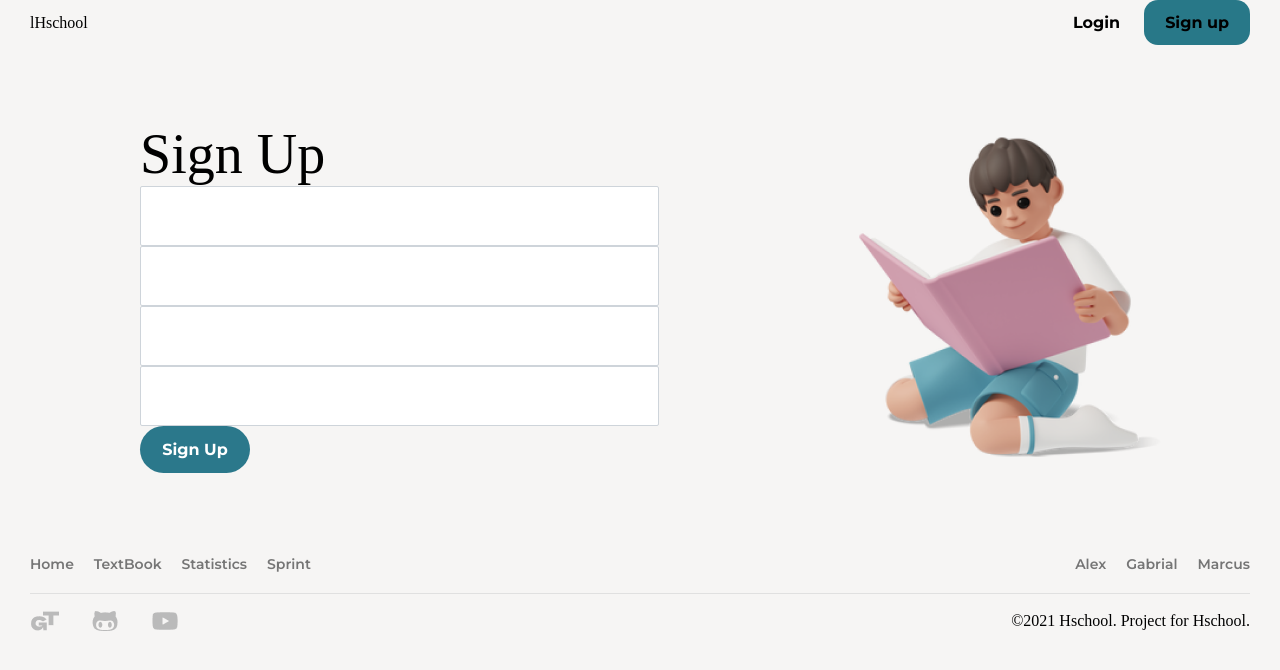
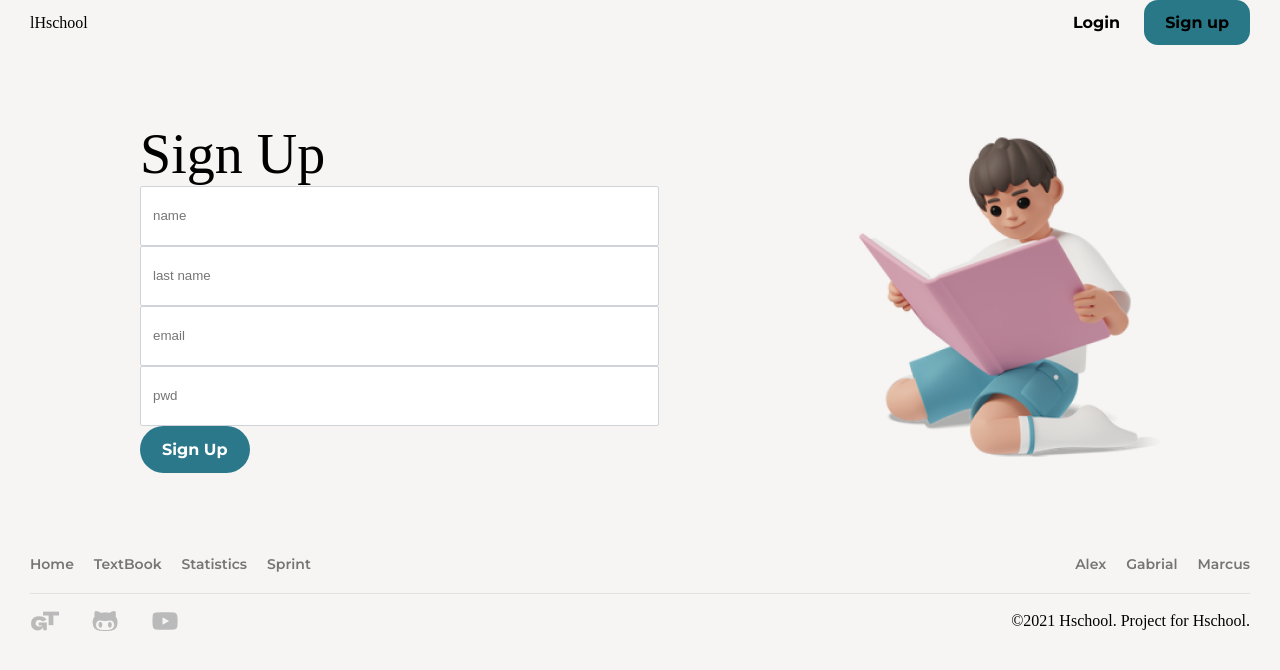
Before and after one commit to honeymirara/educational-platform, a React (Create React App) app in the folder client/: page /reg in a window 1280 px wide. Shown: the top 670 px of the page. Built offline with nearby package versions, Linux system fonts and the light colour scheme; a web font is replaced by a local one.

Commit message:
react-router-dom

```diff
--- a/client/src/components/Footer/Footer.js
+++ b/client/src/components/Footer/Footer.js
@@ -5,15 +5,15 @@ export default function Footer() {
         <div className={style.wrapper}>
             <div className={style.options}>
                 <div>
-                    <p>Home</p>
-                    <p>TextBook</p>
-                    <p>Statistics</p>
-                    <p>Sprint</p>
+                    {['Home', 'TextBook', 'Statistics', 'Sprint'].map((el) => (
+                        <p>{el}</p>
+                    ))}
                 </div>
                 <div>
-                    <p>Alex</p>
-                    <p>Gabrial</p>
-                    <p>Marcus</p>
+                    {['Alex', 'Gabrial', 'Marcus'].map((el) => (
+                        <p>{el}</p>
+                    ))}
+
                 </div>
             </div>
             <div className={style.line}> </div>
--- a/client/src/page/AuthPage/AuthPage.js
+++ b/client/src/page/AuthPage/AuthPage.js
@@ -3,18 +3,19 @@ import Footer from '../../components/Footer/Footer'
 import style from './style.module.css';
 
 export default function AuthPage() {
+    const arr = ["email", "pwd"];
+    const result = arr.map((el)=>(
+        <div>
+            <input type="text" placeholder={el}/>
+        </div>
+    ))
     return (
         <>
             <Header />
             <div className={style.login}>
                 <div className={style.info}>
                     <h1>Login</h1>
-                    <div>
-                        <input type="text" />
-                    </div>
-                    <div >
-                        <input type="text" />
-                    </div>
+                    {result}
                     <div className={style.btn}>Login</div>
 
                 </div>
--- a/client/src/page/AuthPage/style.module.css
+++ b/client/src/page/AuthPage/style.module.css
@@ -26,7 +26,6 @@
     height: 60px;
     width: 519px;
     padding: 0px 12px;
-    text-align: center;
 }
 
 .info .btn {
--- a/client/src/page/RegPage/RegPage.js
+++ b/client/src/page/RegPage/RegPage.js
@@ -4,6 +4,12 @@ import style from './style.module.css'
 
 
 export default function RegPage() {
+    const arr = ['name', 'last name', 'email', 'pwd'];
+    const result = arr.map((el)=>(
+        <div>
+            <input type="text" placeholder={el}/>
+        </div>
+    ));
     return (
         <div>
             <Header />
@@ -11,18 +17,7 @@ export default function RegPage() {
                 <div className={style.info}></div>
                 <div className={style.signUp}>
                     <h1>Sign Up</h1>
-                    <div>
-                        <input type="text" />
-                    </div>
-                    <div>
-                        <input type="text" />
-                    </div>
-                    <div>
-                        <input type="text" />
-                    </div>
-                    <div >
-                        <input type="text" />
-                    </div>
+                   {result}
                     <div className={style.btn}>Sign Up</div>
                 </div>
 
--- a/client/src/page/RegPage/style.module.css
+++ b/client/src/page/RegPage/style.module.css
@@ -23,7 +23,7 @@
     padding: 0px 12px;
     border-radius: 2px;
     border: 1px solid #ced4da;
-    text-align:center;
+
 }
 
 .wrapper .signUpImg {
@@ -38,6 +38,5 @@
     background: #2b788b;
     width: 110px;
     padding: 14px 22px;
-    text-align: center;
     color: #fff;
 }
```
